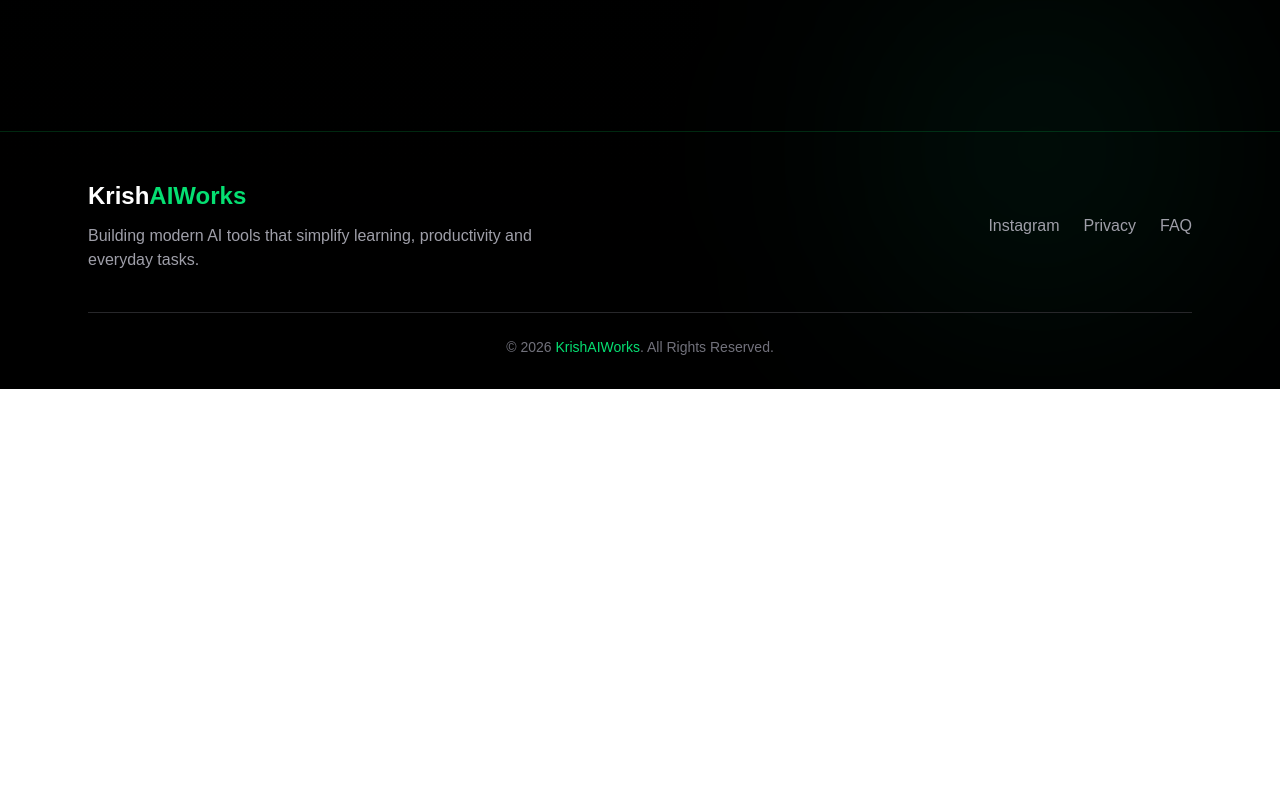
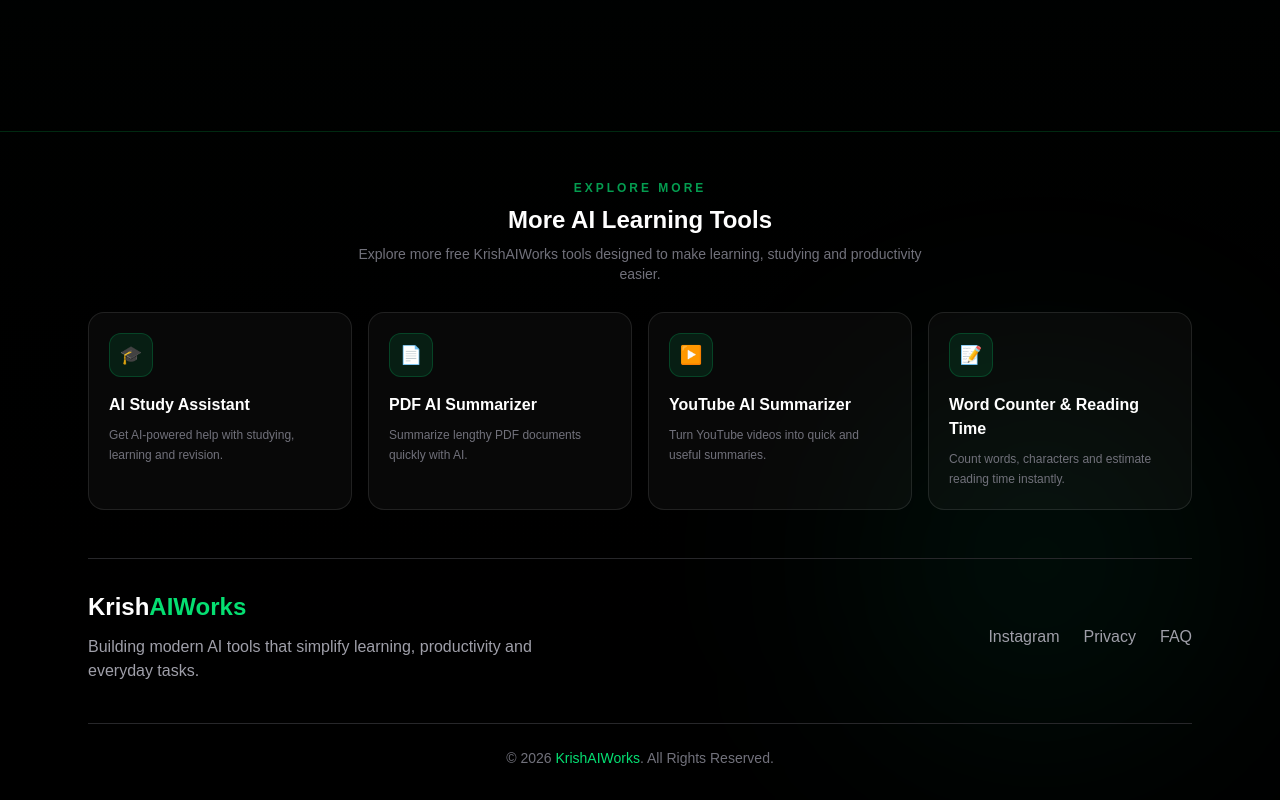
Before and after one commit to selfindependentkartik8-alt/smart-note-ai, a Next.js app: page / in a window 1280 px wide. Shown: the part 4111-4911 px from the top of the page. Before the commit the page ends 4500 px from the top, so only its background shows below. Built offline with nearby package versions, Linux system fonts and the light colour scheme.

Commit message:
Add internal links and related tools

```diff
--- a/components/Footer.tsx
+++ b/components/Footer.tsx
@@ -1,10 +1,131 @@
 export default function Footer() {
   return (
-    <footer className="mt-24 border-t border-green-500/20 pt-12 pb-8">
+    <footer className="relative z-10 mt-24 border-t border-green-500/20 pt-12 pb-8">
 
-      <div className="max-w-6xl mx-auto px-6">
+      <div className="mx-auto max-w-6xl px-6">
 
-        <div className="flex flex-col md:flex-row items-center justify-between gap-8">
+        {/* =====================================================
+            RELATED TOOLS
+            ===================================================== */}
+
+        <div className="mb-12">
+
+          <div className="mb-7 text-center">
+
+            <p className="text-xs font-semibold uppercase tracking-[0.25em] text-green-400/70">
+              Explore More
+            </p>
+
+            <h3 className="mt-2 text-2xl font-bold text-white">
+              More AI Learning Tools
+            </h3>
+
+            <p className="mx-auto mt-2 max-w-xl text-sm text-zinc-500">
+              Explore more free KrishAIWorks tools designed to make
+              learning, studying and productivity easier.
+            </p>
+
+          </div>
+
+          <div className="grid gap-4 sm:grid-cols-2 lg:grid-cols-4">
+
+            {/* AI Study Assistant */}
+
+            <a
+              href="https://aistudyassistant.krishaiworks.com/"
+              className="group rounded-2xl border border-white/10 bg-white/[0.03] p-5 transition-all duration-300 hover:-translate-y-1 hover:border-green-400/30 hover:bg-green-400/[0.04]"
+            >
+
+              <div className="mb-4 flex h-11 w-11 items-center justify-center rounded-xl border border-green-400/20 bg-green-400/10 text-lg">
+                🎓
+              </div>
+
+              <h4 className="font-semibold text-white transition-colors group-hover:text-green-400">
+                AI Study Assistant
+              </h4>
+
+              <p className="mt-2 text-xs leading-5 text-zinc-500">
+                Get AI-powered help with studying, learning and revision.
+              </p>
+
+            </a>
+
+
+            {/* PDF AI Summarizer */}
+
+            <a
+              href="https://pdfaisummarizer.krishaiworks.com/"
+              className="group rounded-2xl border border-white/10 bg-white/[0.03] p-5 transition-all duration-300 hover:-translate-y-1 hover:border-green-400/30 hover:bg-green-400/[0.04]"
+            >
+
+              <div className="mb-4 flex h-11 w-11 items-center justify-center rounded-xl border border-green-400/20 bg-green-400/10 text-lg">
+                📄
+              </div>
+
+              <h4 className="font-semibold text-white transition-colors group-hover:text-green-400">
+                PDF AI Summarizer
+              </h4>
+
+              <p className="mt-2 text-xs leading-5 text-zinc-500">
+                Summarize lengthy PDF documents quickly with AI.
+              </p>
+
+            </a>
+
+
+            {/* YouTube AI Summarizer */}
+
+            <a
+              href="https://youtubeaisummarizer.krishaiworks.com/"
+              className="group rounded-2xl border border-white/10 bg-white/[0.03] p-5 transition-all duration-300 hover:-translate-y-1 hover:border-green-400/30 hover:bg-green-400/[0.04]"
+            >
+
+              <div className="mb-4 flex h-11 w-11 items-center justify-center rounded-xl border border-green-400/20 bg-green-400/10 text-lg">
+                ▶️
+              </div>
+
+              <h4 className="font-semibold text-white transition-colors group-hover:text-green-400">
+                YouTube AI Summarizer
+              </h4>
+
+              <p className="mt-2 text-xs leading-5 text-zinc-500">
+                Turn YouTube videos into quick and useful summaries.
+              </p>
+
+            </a>
+
+
+            {/* Word Counter & Reading Time */}
+
+            <a
+              href="https://wordcounterreadingtime.krishaiworks.com/"
+              className="group rounded-2xl border border-white/10 bg-white/[0.03] p-5 transition-all duration-300 hover:-translate-y-1 hover:border-green-400/30 hover:bg-green-400/[0.04]"
+            >
+
+              <div className="mb-4 flex h-11 w-11 items-center justify-center rounded-xl border border-green-400/20 bg-green-400/10 text-lg">
+                📝
+              </div>
+
+              <h4 className="font-semibold text-white transition-colors group-hover:text-green-400">
+                Word Counter &amp; Reading Time
+              </h4>
+
+              <p className="mt-2 text-xs leading-5 text-zinc-500">
+                Count words, characters and estimate reading time instantly.
+              </p>
+
+            </a>
+
+          </div>
+
+        </div>
+
+
+        {/* =====================================================
+            MAIN FOOTER
+            ===================================================== */}
+
+        <div className="flex flex-col items-center justify-between gap-8 border-t border-zinc-800 pt-8 md:flex-row">
 
           <div className="text-center md:text-left">
 
@@ -12,33 +133,35 @@ export default function Footer() {
               Krish<span className="text-green-400">AIWorks</span>
             </h2>
 
-            <p className="mt-3 text-zinc-400 max-w-md">
+            <p className="mt-3 max-w-md text-zinc-400">
               Building modern AI tools that simplify learning,
               productivity and everyday tasks.
             </p>
 
           </div>
 
+
           <div className="flex items-center gap-6">
 
             <a
               href="https://instagram.com/krishaiworks"
               target="_blank"
-              className="text-zinc-400 hover:text-green-400 transition"
+              rel="noopener noreferrer"
+              className="text-zinc-400 transition hover:text-green-400"
             >
               Instagram
             </a>
 
             <a
               href="#"
-              className="text-zinc-400 hover:text-green-400 transition"
+              className="text-zinc-400 transition hover:text-green-400"
             >
               Privacy
             </a>
 
             <a
               href="#faq"
-              className="text-zinc-400 hover:text-green-400 transition"
+              className="text-zinc-400 transition hover:text-green-400"
             >
               FAQ
             </a>
@@ -47,11 +170,19 @@ export default function Footer() {
 
         </div>
 
+
+        {/* =====================================================
+            COPYRIGHT
+            ===================================================== */}
+
         <div className="mt-10 border-t border-zinc-800 pt-6 text-center">
 
-          <p className="text-zinc-500 text-sm">
-            © 2026 <span className="text-green-400 font-medium">KrishAIWorks</span>.
-            All Rights Reserved.
+          <p className="text-sm text-zinc-500">
+            © {new Date().getFullYear()}{" "}
+            <span className="font-medium text-green-400">
+              KrishAIWorks
+            </span>
+            . All Rights Reserved.
           </p>
 
         </div>
```
